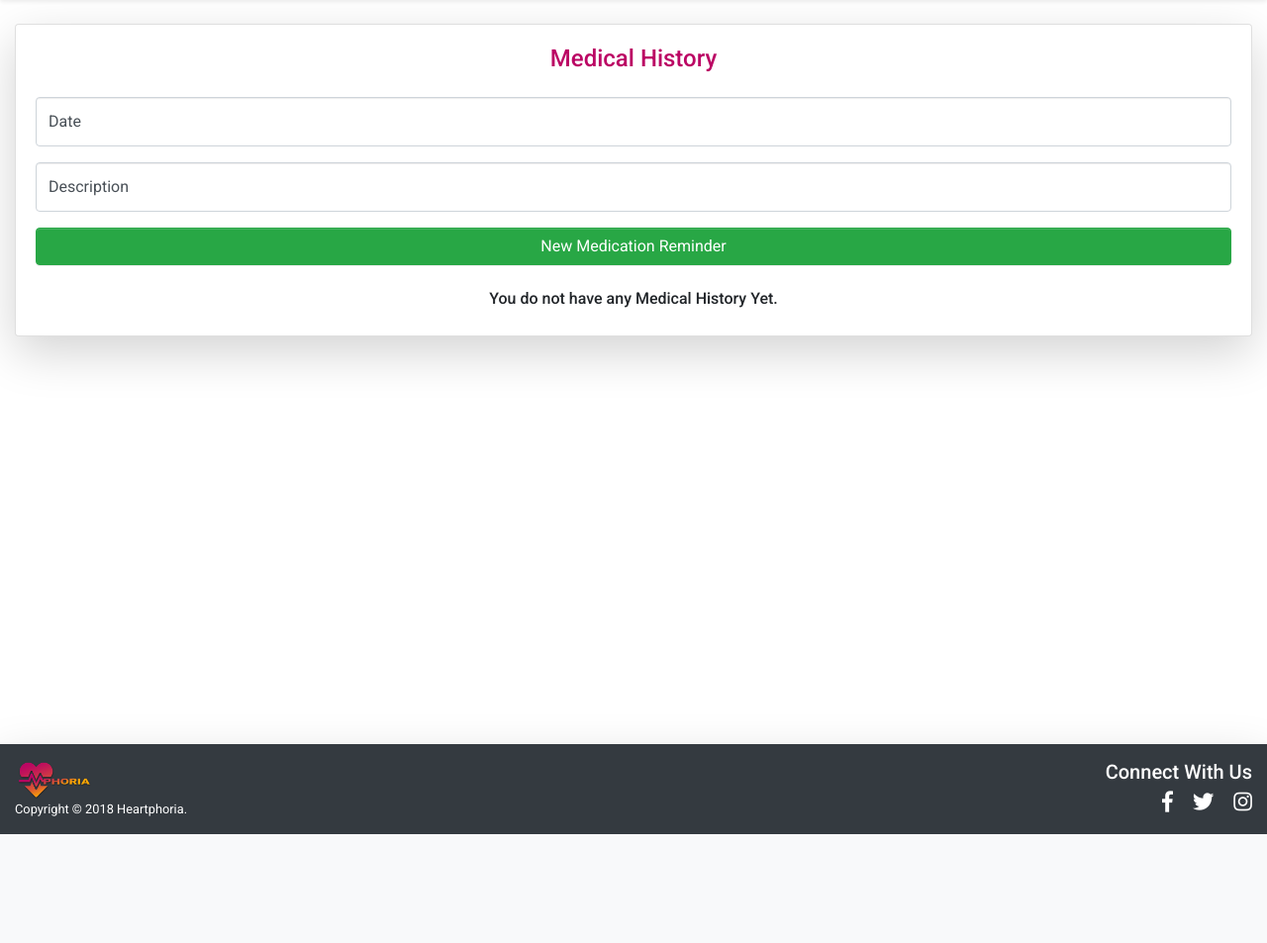
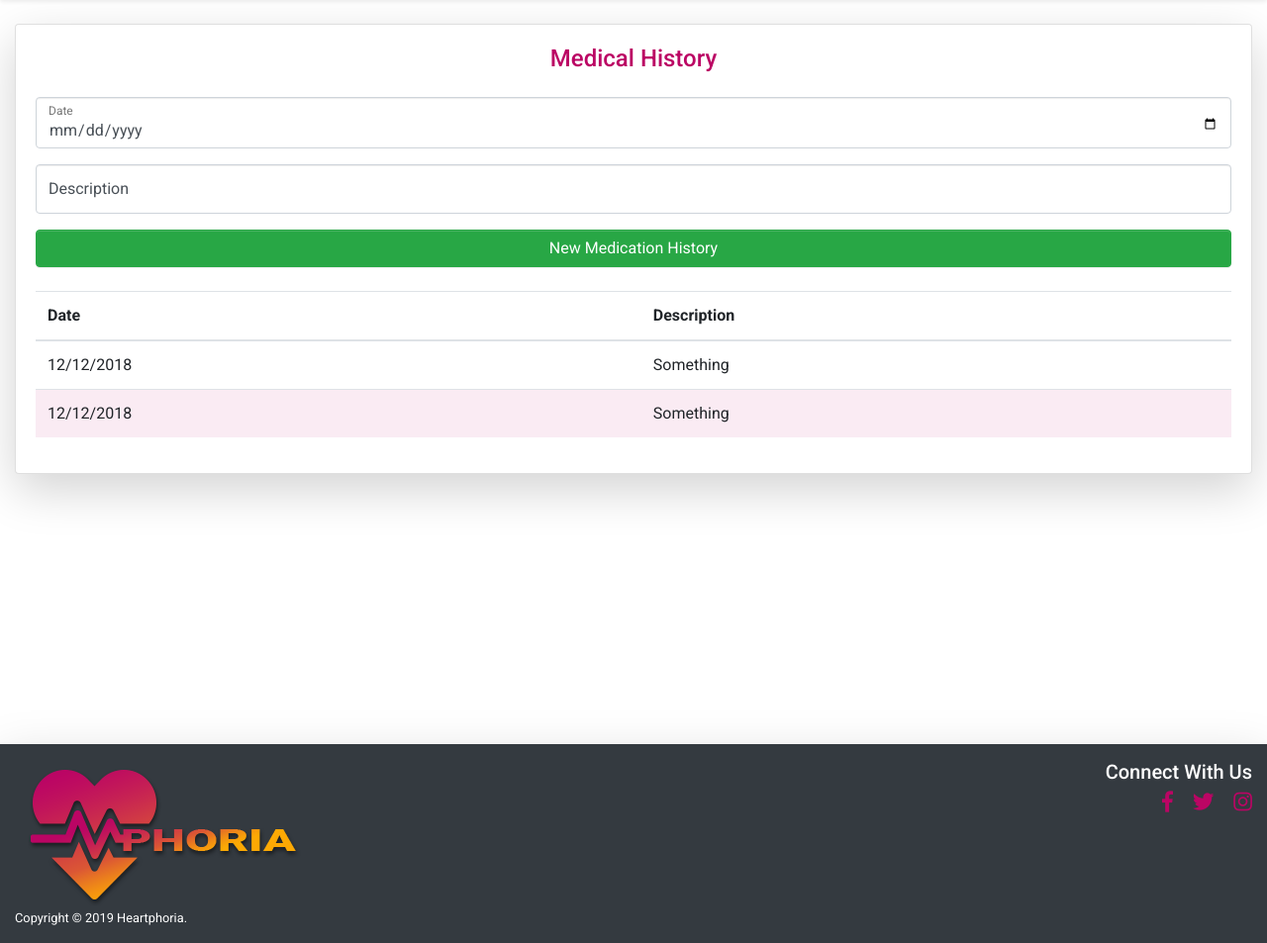
Before and after one commit to JDesignEra/heartphoria, a Flask app: page /history/ in a window 1280 px wide. Shown: the part 56-1009 px from the top of the page at 99% size. Before the commit the page ends 899 px from the top, so only its background shows below. Run offline with Flask 2, Linux system fonts and the light colour scheme; a user stored in the database is signed in; data comes from the database, SQL or seed files in the repository; both versions use the stored data as it was after the commit; some libraries are stand-ins or nearby versions.

Commit message:
4.0.0-dev Bug fixes
Signed-off-by: Joel <tgm.joel@gmail.com>

```diff
--- a/heartphoria/__init__.py
+++ b/heartphoria/__init__.py
@@ -1,3 +1,5 @@
+from datetime import datetime
+
 from flask import Flask
 
 from werkzeug.utils import find_modules, import_string
@@ -8,6 +10,10 @@ app.secret_key = b'\xc44\xe9\xaf\x7f\xe0\xd2we\xc8\xbc\xda\x02sm\x16'
 from heartphoria import db
 db.init_app()
 
+@app.context_processor
+def year():
+    return {'year': datetime.now().year}
+
 for name in find_modules('heartphoria.blueprints'):
     mod = import_string(name)
     if hasattr(mod, 'blueprint'):
--- a/heartphoria/blueprints/appointment.py
+++ b/heartphoria/blueprints/appointment.py
@@ -15,12 +15,12 @@ def index():
     location = None
     errors = {}
 
+    db = get_db()
+
     if request.method == 'POST':
         date = request.form.get('date')
         time = request.form.get('time')
         location = request.form.get('location')
-
-        db = get_db()
 
         if not (date and time):
             if not date:
@@ -40,6 +40,6 @@ def index():
 
             return redirect(url_for('.index'))
 
-    appointments = get_db().execute('SELECT * FROM appointment WHERE user_id = ? ORDER BY date_time DESC', [g.user['id']]).fetchall()
+    appointments = db.execute('SELECT * FROM appointment WHERE user_id = ? ORDER BY date_time DESC', [g.user['id']]).fetchall()
 
     return render_template('appointment/index.html', date=date, time=time, location=location, errors=errors, appointments=appointments)
--- a/heartphoria/blueprints/history.py
+++ b/heartphoria/blueprints/history.py
@@ -12,11 +12,11 @@ def index():
     description = None
     errors = {}
 
+    db = get_db()
+
     if request.method == 'POST':
         date = request.form.get('date')
         description = request.form.get('description')
-
-        db = get_db()
 
         if not date:
             errors['date'] = 'Date is required.'
@@ -30,6 +30,6 @@ def index():
 
             return redirect(url_for('.index'))
 
-    histories = get_db().execute('SELECT * FROM history WHERE user_id = ? ORDER BY date DESC', [g.user['id']]).fetchall()
+    histories = db.execute('SELECT * FROM history WHERE user_id = ? ORDER BY date DESC', [g.user['id']]).fetchall()
 
     return render_template('history/index.html', date=date, description=description, errors=errors, histories=histories)
--- a/heartphoria/blueprints/reminder.py
+++ b/heartphoria/blueprints/reminder.py
@@ -15,12 +15,12 @@ def index():
     quantity = None
     errors = {}
 
+    db = get_db()
+
     if request.method == 'POST':
         time = request.form.get('time')
         medication = request.form.get('medication')
         quantity = request.form.get('quantity')
-
-        db = get_db()
 
         if not time:
             errors['time'] = 'Time is required.'
@@ -39,6 +39,6 @@ def index():
 
             return redirect(url_for('.index'))
 
-    reminders = get_db().execute('SELECT * FROM reminder WHERE user_id = ? ORDER BY time', [g.user['id']]).fetchall()
+    reminders = db.execute('SELECT * FROM reminder WHERE user_id = ? ORDER BY time', [g.user['id']]).fetchall()
 
     return render_template('reminder/index.html', time=time, medication=medication, quantity=quantity, errors=errors, reminders=reminders)
--- a/heartphoria/schema.sql
+++ b/heartphoria/schema.sql
@@ -33,6 +33,6 @@ CREATE TABLE IF NOT EXISTS appointment (
 CREATE TABLE IF NOT EXISTS history (
     id          INTEGER PRIMARY KEY AUTOINCREMENT,
     user_id     INTEGER REFERENCES user ON DELETE CASCADE,
-    date        date NOT NULL,
+    date        DATE NOT NULL,
     description TEXT NOT NULL
 );
--- a/heartphoria/static/css/global.css
+++ b/heartphoria/static/css/global.css
@@ -209,37 +209,3 @@ main {
     background: #fff;
     background-image: url('../images/background/acrylic_overlay.png');
 }
-
-/* Footer */
-footer .container-fluid {
-    max-width: 2560px;
-}
-
-footer hr {
-    border-top: 1px solid rgba(255, 255, 255, 0.15);
-}
-
-footer .brand-logo {
-    width: 80px;
-    height: 40px;
-}
-
-footer .fbLink,
-footer .twLink,
-footer .inLink {
-    color: #ffffff;
-    text-decoration: none;
-}
-
-footer .fbLink:hover {
-    color: #3b5998;
-}
-
-footer .twLink:hover {
-    color: #1da1f2;
-}
-
-footer .inLink:hover {
-    background: radial-gradient(circle at 30% 107%, #fdf497 0%, #fdf497 5%, #fd5949 45%, #d6249f 60%, #285aeb 90%);
-    border-radius: 6px;
-}
--- a/heartphoria/templates/auth/login.html
+++ b/heartphoria/templates/auth/login.html
@@ -3,7 +3,7 @@
 {% set bodyImg = 'login_bg.png' %}
 
 {% block content %}
-    <section id="SignupSection">
+    <section id="LoginSection">
         <div class="col-12 col-md-6 mx-auto">
             <div class="card text-center shadow acrylic">
                 <div class="card-body">
--- a/heartphoria/templates/base.html
+++ b/heartphoria/templates/base.html
@@ -73,7 +73,7 @@
                         <img class="brand-logo" src="{{ url_for('static', filename='images/logo/heartphoria_colored.png') }}" />
                     </a>
                     <p class="small text-white mb-0">
-                        Copyright &copy; 2018 Heartphoria.
+                        Copyright &copy; {{ year }} Heartphoria.
                     </p>
                 </div>
                 <div class="col-12 col-md-6 text-md-right">
--- a/heartphoria/templates/history/index.html
+++ b/heartphoria/templates/history/index.html
@@ -1,7 +1,7 @@
 {% extends 'base.html' %}
 
 {% block content %}
-    <section id="ReminderSection">
+    <section id="HistorySection">
         <div class="card shadow-lg">
             <div class="card-body">
                 <h4 class="pb-3 text-center text-primary">Medical History</h4>
@@ -10,7 +10,7 @@
 
                 <form class="text-left" method="post" novalidate>
                     <div class="form-label-group text-left">
-                        <input id="date" class="form-control{{ ' is-invalid' if errors['date'] }}" type="text" placeholder="Date" name="date"{% if date %} value="{{ date }}"{% endif %} />
+                        <input id="date" class="form-control{{ ' is-invalid' if errors['date'] }}" type="date" placeholder="Date" name="date"{% if date %} value="{{ date }}"{% endif %} />
                         <label for="date">Date</label>
                         {% if errors['date'] %}
                             <div class="feedback invalid-tooltip fadeIn">{{ errors['date'] }}</div>
@@ -25,23 +25,22 @@
                         {% endif %}
                     </div>
 
-                    <button class="btn btn-success btn-block mb-4" type="submit">New Medication Reminder</button>
+                    <button class="btn btn-success btn-block mb-4" type="submit">New Medication History</button>
                 </form>
 
-                {% if reminders %}
+                {% if histories %}
                     <table class="table table-striped">
                         <thead>
                             <tr>
-                                <th scope="col">Time</th>
-                                <th scope="col">Medication</th>
-                                <th scope="col">Quantity</th>
+                                <th scope="col">Date</th>
+                                <th scope="col">Description</th>
                             </tr>
                         </thead>
                         <tbody>
                             {% for history in histories %}
                                 <tr>
-                                    <td>{{ reminder['date'].strftime('%d/%m/%Y') }}</td>
-                                    <td>{{ reminder['description'] }}</td>
+                                    <td>{{ history['date'].strftime('%d/%m/%Y') }}</td>
+                                    <td>{{ history['description'] }}</td>
                                 </tr>
                             {% endfor %}
                         </tbody>
--- a/heartphoria/templates/index.html
+++ b/heartphoria/templates/index.html
@@ -6,10 +6,8 @@
         <div id="carousel" class="carousel slide shadow-lg mb-4" data-ride="carousel">
             <ol class="carousel-indicators">
                 <li data-target="#carousel" data-slide-to="0" class="active"></li>
-                <!-- TODO: carousel
                 <li data-target="#carousel" data-slide-to="1"></li>
                 <li data-target="#carousel" data-slide-to="2"></li>
-                -->
             </ol>
 
             <div class="carousel-inner">
--- a/heartphoria/templates/index_state/user_index.html
+++ b/heartphoria/templates/index_state/user_index.html
@@ -1,6 +1,6 @@
 <div id="medReminder" class="card shadow mt-4">
     <div class="card-body">
-        <h4 class="pb-3 text-primary">Medication Reminder</h4>
+        <h4 class="pb-3 text-primary">Upcoming Medication Reminder</h4>
 
         {% if reminders %}
             <table class="table table-striped">
@@ -23,7 +23,7 @@
             </table>
             <a class="btn btn-info btn-block" href="{{ url_for('reminder.index') }}">View More</a>
         {% else %}
-            <h6>You do not have any medication reminder yet.</h6>
+            <h6>You do not have any Medication Reminder Yet.</h6>
         {% endif %}
     </div>
 </div>
@@ -53,7 +53,7 @@
             </table>
             <a class="btn btn-info btn-block" href="{{ url_for('appointment.index') }}">View More</a>
         {% else %}
-            <h6>You do not have any upcoming medical appointment.</h6>
+            <h6>You do not have any Medical Appointment Yet.</h6>
         {% endif %}
     </div>
 </div>
```
Also changed, not shown: heartphoria/blueprints/user.py (+2 -7 lines), heartphoria/templates/user/edit.html (+19 -28 lines), heartphoria/templates/user/index.html (+6 -7 lines), heartphoria.sqlite, heartphoria/blueprints/__init__.py (line endings or trailing spaces), heartphoria/blueprints/general.py (line endings or trailing spaces), heartphoria/static/js/script.js (line endings or trailing spaces), heartphoria/templates/appointment/index.html (line endings or trailing spaces).
